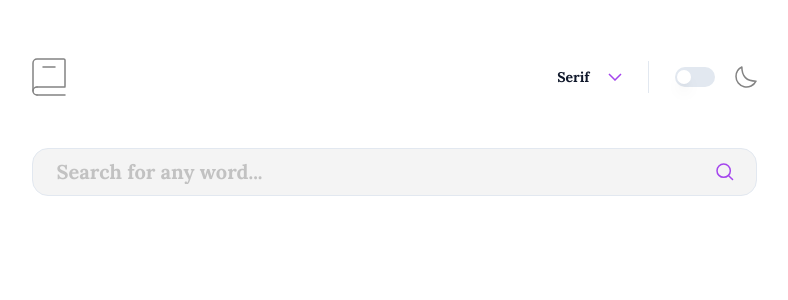
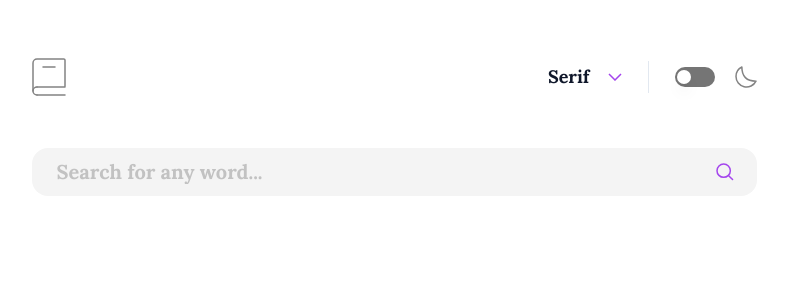
Before and after one commit to ssatriya/dictionary-app, a Next.js app: page / in a window 1280 px wide. Shown: the top 300 px of the page, without its empty margins (246-1034 px from the left). Built offline with nearby package versions, Linux system fonts and the light colour scheme.

Commit message:
CSS Adjustment

```diff
--- a/src/components/Navbar.tsx
+++ b/src/components/Navbar.tsx
@@ -81,7 +81,7 @@ const Navbar = () => {
                 <Button
                   variant="ghost"
                   size="default"
-                  className="px-0 mx-0 font-bold text-[18px] smartphone:text-sm"
+                  className="px-0 mx-0 font-bold desktop:text-[18px] tablet:text-[18px] smartphone:text-sm"
                 >
                   {selectedFont}
                   <svg
--- a/src/components/Search.tsx
+++ b/src/components/Search.tsx
@@ -36,7 +36,7 @@ const Search = () => {
           placeholder="Search for any word..."
           onChange={(e) => setSearchTerm(e.target.value)}
           value={searchTerm}
-          className="desktop:h-16 md:h-16 smartphone:h-12 bg-off-white-1 dark:bg-soft-black dark:text-white dark:placeholder:text-white dark:placeholder:text-opacity-25 rounded-2xl border focus:border-primary-purple outline-none px-6 py-5 focus-visible:ring-transparent text-xl font-bold text-dark-gray-2 placeholder:text-dark-gray-2 placeholder:text-opacity-25"
+          className="desktop:h-16 md:h-16 smartphone:h-12 bg-off-white-1 dark:bg-soft-black dark:text-white dark:placeholder:text-white dark:placeholder:text-opacity-25 rounded-2xl border-transparent focus:border-primary-purple outline-none px-6 py-5 focus-visible:ring-transparent text-xl font-bold text-dark-gray-2 placeholder:text-dark-gray-2 placeholder:text-opacity-25"
         />
         <Button
           type="submit"
--- a/src/components/ui/switch.tsx
+++ b/src/components/ui/switch.tsx
@@ -11,7 +11,7 @@ const Switch = React.forwardRef<
 >(({ className, ...props }, ref) => (
   <SwitchPrimitives.Root
     className={cn(
-      "peer inline-flex h-[20px] w-[40px] shrink-0 cursor-pointer items-center rounded-full border-2 border-transparent transition-colors focus-visible:outline-none focus-visible:ring-2 focus-visible:ring-ring focus-visible:ring-offset-2 focus-visible:ring-offset-background disabled:cursor-not-allowed disabled:opacity-50 data-[state=checked]:bg-primary-purple data-[state=unchecked]:bg-input",
+      "peer inline-flex h-[20px] w-[40px] shrink-0 cursor-pointer items-center rounded-full border-2 border-transparent transition-colors focus-visible:outline-none focus-visible:ring-2 focus-visible:ring-ring focus-visible:ring-offset-2 focus-visible:ring-offset-background disabled:cursor-not-allowed disabled:opacity-50 data-[state=checked]:bg-primary-purple data-[state=unchecked]:bg-light-gray",
       className
     )}
     {...props}
```
